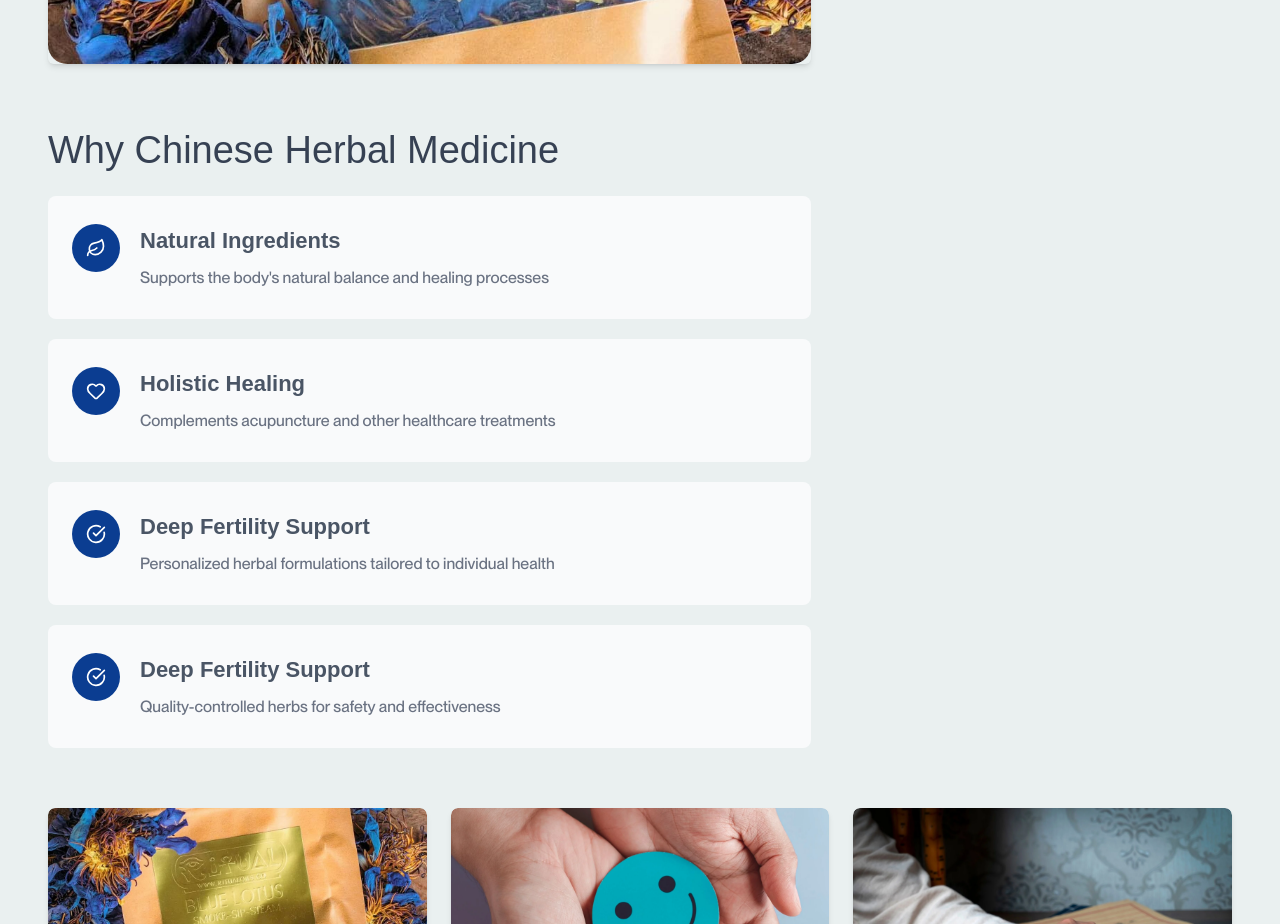
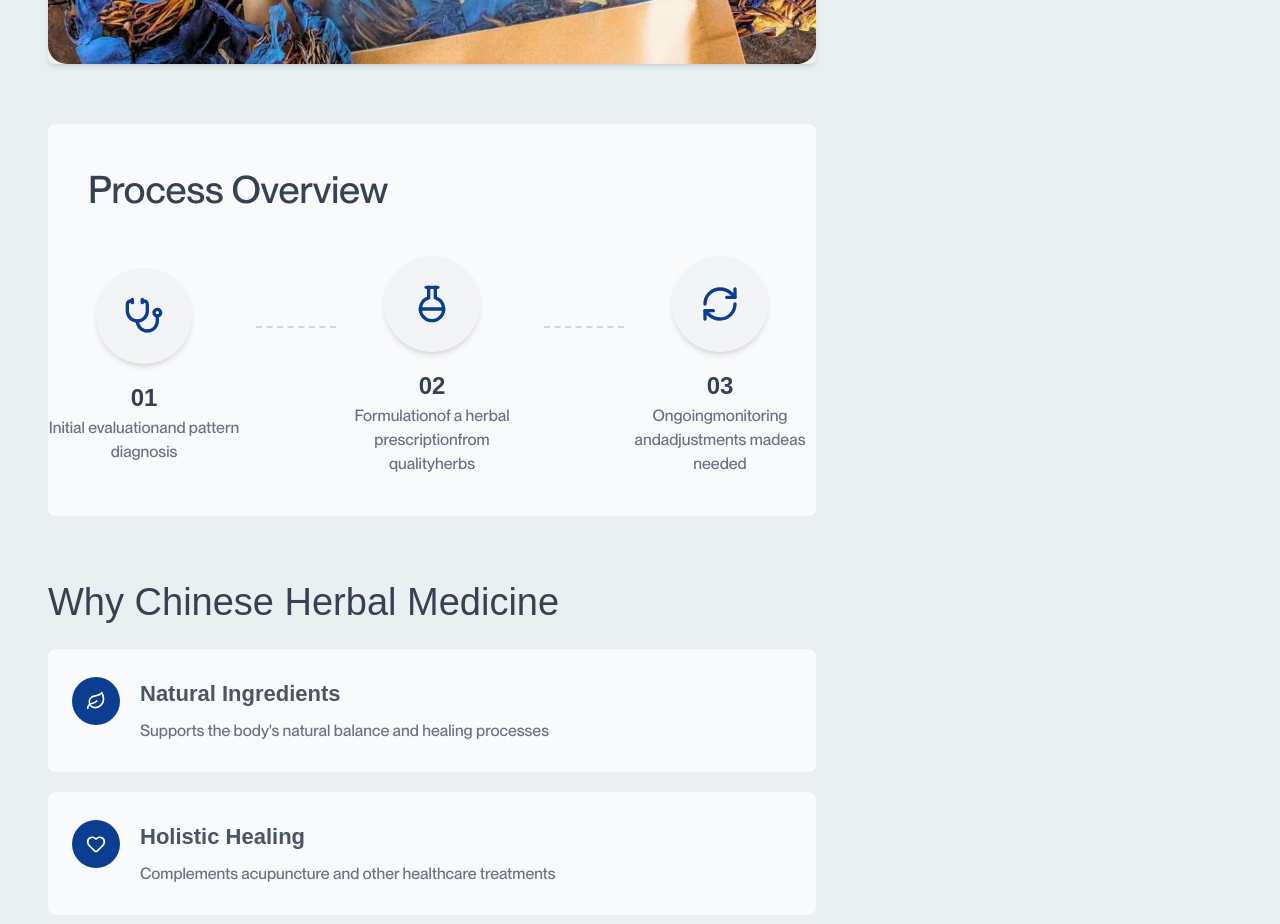
Before and after one commit to dibyawebtuned/acupuncture, a Next.js app: page /chinese-herbal in a window 1280 px wide. Shown: the part 1700-2624 px from the top of the page. Built offline with nearby package versions, Linux system fonts and the light colour scheme; a web font is replaced by a local one.

Commit message:
Chinese herabl -- process overview

```diff
--- a/src/app/chinese-herbal/page.js
+++ b/src/app/chinese-herbal/page.js
@@ -2,7 +2,7 @@
 import React, { useEffect } from "react";
 import Image from "next/image";
 import MarqueeSection from "@/component/Marquee";
-import { CheckCircle, BadgeCheck, Heart, Leaf, ArrowRight, Star } from "lucide-react";
+import { CheckCircle, BadgeCheck, Heart, Leaf, ArrowRight, Star, Stethoscope, FlaskRound, RefreshCw } from "lucide-react";
 import AOS from "aos";
 import "aos/dist/aos.css";
 import ServiceGallery from "@/component/ServiceGallery";
@@ -236,6 +236,97 @@ const Page = () => {
                             </div>
                         </div>
 
+
+
+                        {/* Features Section */}
+                        {/* <div className="px-4 md:px-0 max-w-6xl mx-auto bg-gray-50 py-10 rounded-lg">
+                            <div className="text-[32px] md:text-[38px] lg:text-[38px] text-gray-700 font-ppNeueMontreal font-medium leading-snug px-10">
+                                Process Overview
+                            </div>
+
+                            <div className="grid grid-cols-1 sm:grid-cols-3 gap-8">
+                                {[
+                                    {
+                                        icon: <Heart size={36} className="text-[#0B3D91]" />,
+                                        title: "Initial evaluationand pattern diagnosis",
+                                    },
+                                    {
+                                        icon: <Leaf size={36} className="text-[#0B3D91]" />,
+                                        title: "Formulationof a herbal prescriptionfrom qualityherbs",
+                                    },
+                                    {
+                                        icon: <ArrowRight size={36} className="text-[#0B3D91]" />,
+                                        title: "Ongoingmonitoring andadjustments madeas needed",
+                                    },
+                                ].map((feature, index) => (
+                                    <div
+                                        key={index}
+                                        className="flex flex-col items-center text-center p-6 rounded-lg hover:bg-gray-50 transition-all duration-300"
+                                        data-aos="fade-up"
+                                        data-aos-delay={index * 150}
+                                    >
+                                        <div className="text-4xl mb-4">{feature.icon}</div>
+                                        <div className="text-xl font-testSignifier font-semibold text-gray-700 mb-2">
+                                            {feature.title}
+                                        </div>
+                                        <p className="text-gray-500 text-sm sm:text-base">{feature.description}</p>
+                                    </div>
+                                ))}
+                            </div>
+                        </div> */}
+
+
+                        {/* Feature Section */}
+                        <div className="w-full flex flex-col gap-[40px] justify-center bg-gray-50 py-10 rounded-lg">
+                            <div className="text-[32px] md:text-[38px] lg:text-[38px] text-gray-700 font-ppNeueMontreal font-medium leading-snug px-10">
+                                Process Overview
+                            </div>
+
+                            <div className="flex flex-col sm:flex-row items-center justify-center gap-24">
+                                <div className="text-center w-48">
+                                    <div className="mx-auto w-24 h-24 rounded-full bg-gray-100 flex items-center justify-center shadow-md">
+                                        <span className="">
+                                            <Stethoscope size={40} className="text-[#0B3D91]" />
+                                        </span>
+                                    </div>
+
+                                    <div className="text-[24px] font-semibold mt-4 text-gray-700">01</div>
+                                    <p className="text-[16px] text-gray-500 mt-2 font-ppNeueMontreal">
+                                        Initial evaluationand pattern diagnosis
+                                    </p>
+                                </div>
+
+                                <div className="text-center w-48 relative">
+                                    <div className="absolute -left-20 top-10 w-20 h-8 border-dashed border-b-2 border-gray-300"></div>
+                                    <div className="mx-auto w-24 h-24 rounded-full bg-gray-100 flex items-center justify-center shadow-md">
+                                        <span className="">
+                                            <FlaskRound size={40} className="text-[#0B3D91]" />
+                                        </span>
+                                    </div>
+
+                                    <div className="text-[24px] font-semibold mt-4 text-gray-700">02</div>
+                                    <p className="text-[16px] text-gray-500 mt-2 font-ppNeueMontreal">
+                                        Formulationof a herbal prescriptionfrom qualityherbs
+                                    </p>
+                                </div>
+
+                                <div className="text-center w-48 relative">
+                                    <div className="absolute -left-20 top-10 w-20 h-8 border-dashed border-b-2 border-gray-300"></div>
+                                    <div className="mx-auto w-24 h-24 rounded-full bg-gray-100 flex items-center justify-center shadow-md">
+                                        <span className="">
+                                            <RefreshCw size={40} className="text-[#0B3D91]" />
+                                        </span>
+                                    </div>
+
+                                    <div className="text-[24px] font-semibold mt-4 text-gray-700">03</div>
+                                    <p className="text-[16px] text-gray-500 mt-2 font-ppNeueMontreal">
+                                        Ongoingmonitoring andadjustments madeas needed
+                                    </p>
+                                </div>
+                            </div>
+                        </div>
+
+
                         {/* Why Choose */}
                         <div className="">
                             <div className="flex flex-col gap-5">
```
